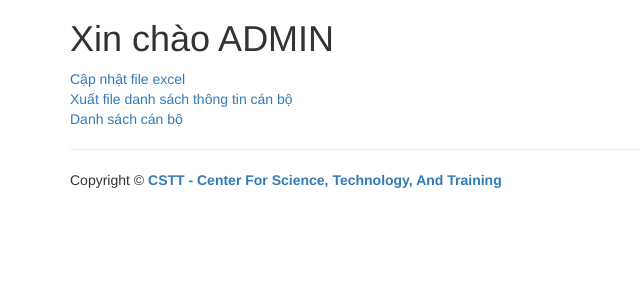
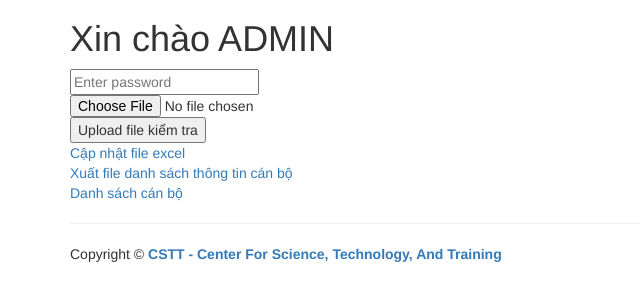
Before and after one commit to hoangtrongbinh1111/Private_Review_Report_VNU_SIS, a Flask app: template app/templates/admin.html in a window 1280 px wide. Shown: the part 51-352 px from the top of the page, without its empty margins (0-640 px from the left). Run offline with Flask 2, Linux system fonts and the light colour scheme; the template is opened without the code that fills it, so the values that code supplies are empty; some libraries are stand-ins or nearby versions.

Commit message:
Update upload file

```diff
--- a/app/templates/admin.html
+++ b/app/templates/admin.html
@@ -2,10 +2,46 @@
 
 {% block main %}
 <h1>Xin chào ADMIN</h1>
-<a href="/import_excel" target="_blank">Cập nhật file excel</a>
+<input type="password" id="password" placeholder="Enter password">
+<br>
+<input type="file" id="fileInput">
+<button onclick="uploadFile()">Upload file kiểm tra</button>
+</form>
+<br>
+<a href="{{ url_for('import_excel') }}" target="_blank">Cập nhật file excel</a>
 <br>
 <a href="/export_excel" target="_blank">Xuất file danh sách thông tin cán bộ</a>
 <br>
 <a href="/users" target="_blank">Danh sách cán bộ</a>
 <br>
+<script>
+    function uploadFile() {
+        const password = document.getElementById('password').value;
+        // You can add your password validation logic here
+        if (password !== '') {
+            alert('Vui lòng nhập mật khẩu để bảo mật file của bạn!');
+            return;
+        }
+        const fileInput = document.getElementById('fileInput');
+        const file = fileInput.files[0];
+        const formData = new FormData();
+        formData.append('file', file);
+
+        fetch('/upload', {
+            method: 'POST',
+            body: formData
+        })
+        .then(response => response.json())
+        .then(data => {
+            if (data.status === 'success') {
+                alert(data.message);
+            } else {
+                alert('Error: ' + data.message);
+            }
+        })
+        .catch(error => {
+            console.error('Error:', error);
+        });
+    }
+</script>
 {% endblock %}
--- a/app/views.py
+++ b/app/views.py
@@ -6,7 +6,7 @@ This file creates your application.
 """
 
 from app import app, db
-from flask import render_template, request, redirect, url_for, flash, make_response, send_file
+from flask import render_template, request, redirect, url_for, flash, make_response, send_file, jsonify
 import pandas as pd
 import pyexcel
 from app.forms import UserForm
@@ -16,12 +16,19 @@ from openpyxl import Workbook
 from openpyxl.styles import Font, Alignment
 from openpyxl.utils import get_column_letter
 from io import BytesIO
+import os
+from werkzeug.utils import secure_filename
 # import sqlite3
 
 # CONSTANT
 ADMIN_TK = "0985592699" # extract name
 ADMIN_ROW_INDEX = 264499
 FINISH_ROW_INDEX = 444 # to Xac nhan cua can bo thu truong don vi
+app.config['UPLOAD_FOLDER'] = os.getcwd()
+ALLOWED_EXTENSIONS = {'xlsx'}
+
+def allowed_file(filename):
+    return '.' in filename and filename.rsplit('.', 1)[1].lower() in ALLOWED_EXTENSIONS
 ###
 # Routing for your application.
 ###
@@ -108,6 +115,23 @@ def logout():
     # Clear the UUID cookie by setting its value to an empty string and setting its max_age to 0
     response.set_cookie('uuid', '', max_age=0)
     return response
+
+@app.route('/upload', methods=['GET', 'POST'])
+def upload_file():
+    if 'file' not in request.files:
+        return jsonify({'status': 'error', 'message': 'No file part'})
+
+    file = request.files['file']
+    if file.filename == '':
+        return jsonify({'status': 'error', 'message': 'No selected file'})
+
+    if file and allowed_file(file.filename):
+        filename = 'data.xlsx'  # Fixed filename
+        file.save(os.path.join(app.config['UPLOAD_FOLDER'], filename))
+        return jsonify({'status': 'success', 'message': 'File successfully uploaded'})
+    else:
+        return jsonify({'status': 'error', 'message': 'Allowed file types are xlsx only'})
+
 
 @app.route('/import_excel')
 def import_excel():
```
